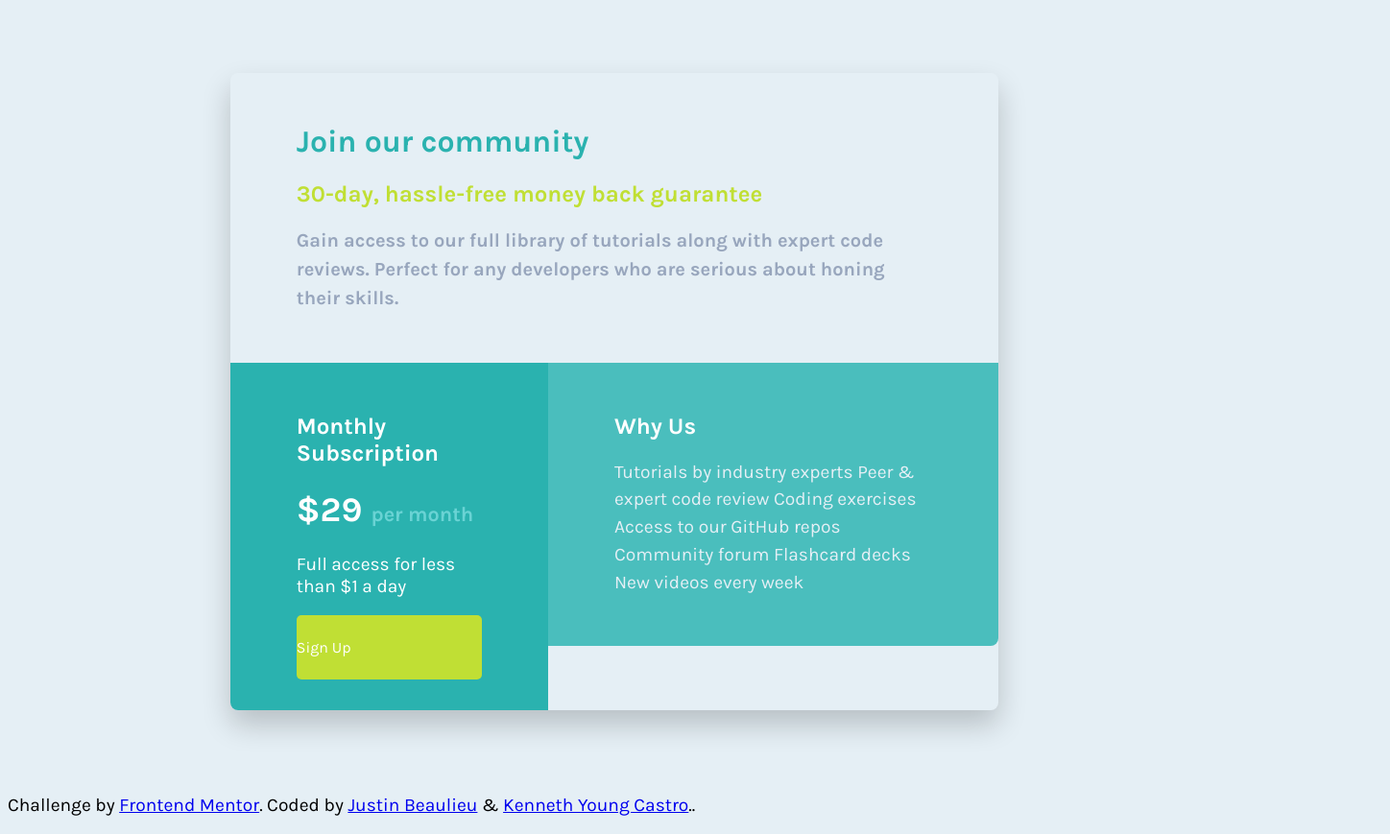
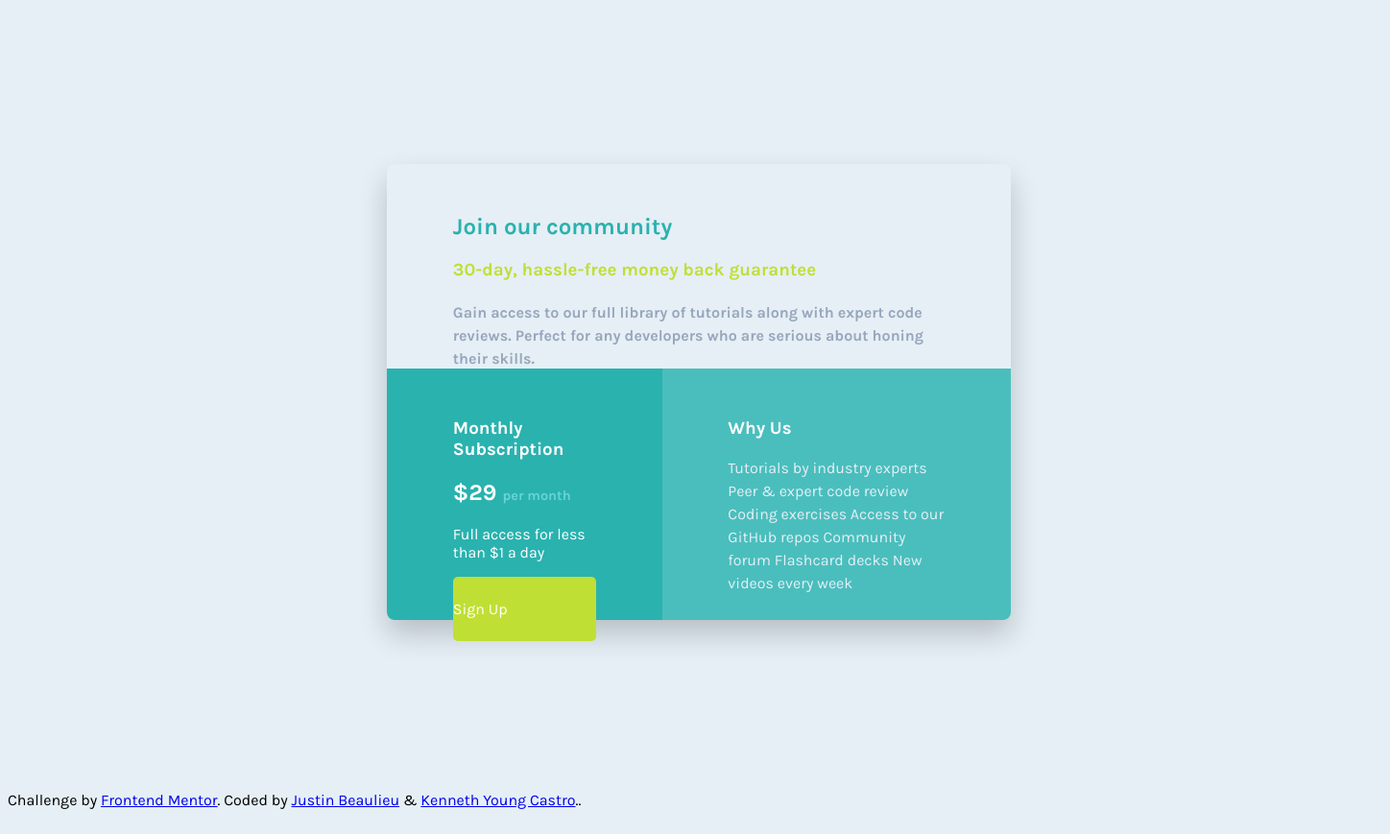
Before and after one commit to Beaulieu527/single-price-grid-component, a plain HTML site: page index.html in a window 1280 px wide. Shown: the whole page at 96% size, 1448 px wide, since content can reach past the window. Drawn offline with Linux system fonts and the light colour scheme.

Commit message:
fixed some of the html
Co-authored-by: Kenneth Young Castro <kenneth.young90@gmail.com>

```diff
--- a/index.css
+++ b/index.css
@@ -9,7 +9,9 @@
 
 - Light Gray: hsl(204, 43%, 93%)
 - Grayish Blue: hsl(218, 22%, 67%) */
-
+*{
+    box-sizing: border-box;
+}
 
 body {
     font-family: 'Karla', sans-serif;
@@ -21,14 +23,14 @@ body {
     display: flex;
     justify-content: center;
     align-items: center;
-    /* width: 100%;*/
+    width: 1440px;
     height: 100vh;
 }
 
 .card {
     border-radius: 8px;
-    width: 50em;
-    /* height: 600px; */
+    width: 650px;
+    height: 475px;
     /* border: solid 0.5px rgba(0,0,0,0.2); */
     box-shadow: 0 15px 30px 0 rgba(0,0,0,0.2)
 }
@@ -72,7 +74,7 @@ body {
 }
 
 .container {
-    height: 100%;
+    /* height: 100%; */
     /* display: flex; */
     /* flex-direction: column; */
     /* justify-content: center; */
@@ -117,9 +119,9 @@ body {
     font-size: 0.6em;
 }
 
-.highlight {
+/* .highlight {
     font-size: 2.25em;
-}
+} */
 
 .button {
     background-color: hsl(71, 73%, 54%);
@@ -130,11 +132,11 @@ body {
     padding-top: 1.5em;
     padding-bottom: 1.5em;
 }
-
+/*
 p {
     font-size: 1.2em;
 }
 
 .font-bigger {
     font-size: 1.25em;
-}
+} */
--- a/index.html
+++ b/index.html
@@ -18,19 +18,19 @@
         <div class="grid">
           <div class=top-row>
             <div class="container">
-              <h1 class="primary">Join our community</h1>
-              <h2 class="secondary">30-day, hassle-free money back guarantee</h2>
-              <h3 class="font-bigger text-muted">Gain access to our full library of tutorials along with expert code reviews.
-                Perfect for any developers who are serious about honing their skills.</h3>
+              <h2 class="primary">Join our community</h2>
+              <h3 class="secondary">30-day, hassle-free money back guarantee</h3>
+              <h4 class="font-bigger text-muted">Gain access to our full library of tutorials along with expert code reviews.
+                Perfect for any developers who are serious about honing their skills.</h4>
               </div>
             </div>
           <div class="bottom-row">
             <div class="column-left">
               <div class="container">
-                <h2>Monthly Subscription</h2>
-                <h1 class="highlight">
+                <h3>Monthly Subscription</h3>
+                <h2 class="highlight">
                   &dollar;29 <span class="text-muted3 text-small">per month</span>
-                </h1>
+                </h2>
                 <p>Full access for less than &dollar;1 a day</p>
                 <div class="button">Sign Up</div>
               </div>
@@ -38,9 +38,9 @@
 
             <div class="column-right container">
               <!-- <div class="container"> -->
-                <h2>
+                <h3>
                   Why Us
-                </h2>
+                </h3>
                 <p class="text-muted2">
                   Tutorials by industry experts
                   Peer &amp; expert code review
```
